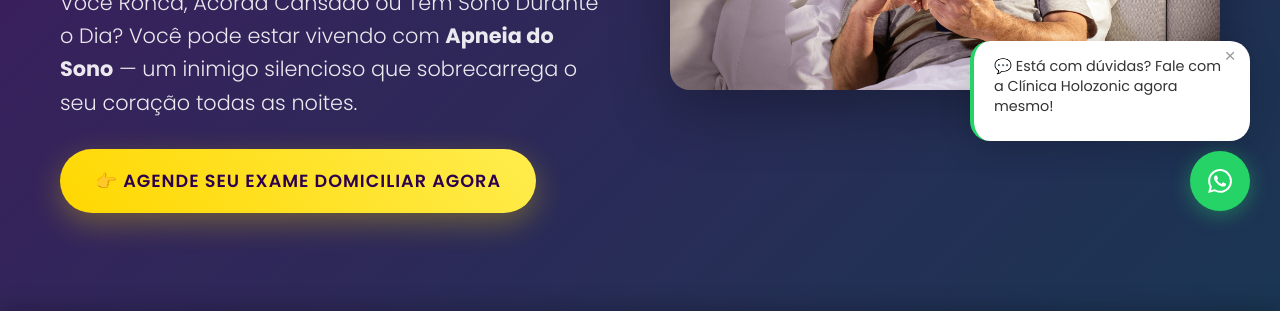
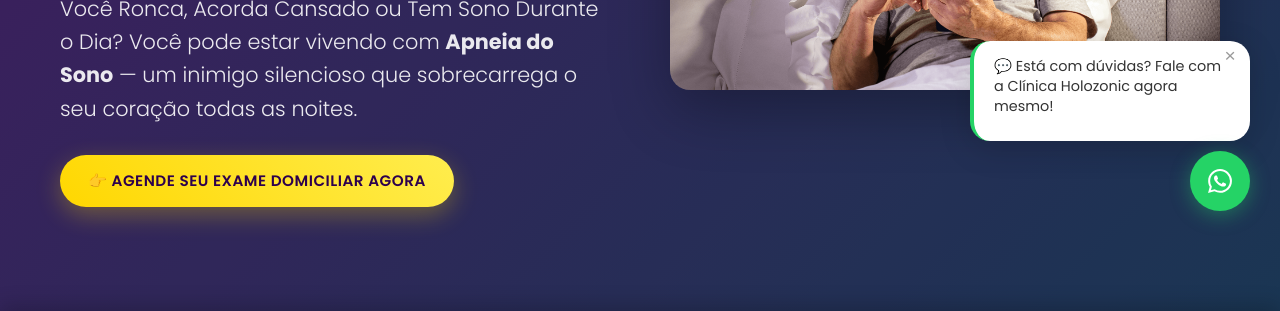
Before and after one commit to andrehoffmannbr/HolozonicSono, a website: page public/index.html in a window 1280 px wide. Shown: the part 489-800 px from the top of the page. Drawn offline with nearby package versions, Linux system fonts and the light colour scheme.

Commit message:
fix: Reduzir tamanho dos botões da seção hero

```diff
--- a/public/index.html
+++ b/public/index.html
@@ -212,15 +212,15 @@
             display: inline-block;
             background: linear-gradient(45deg, var(--gold), #ffed4e);
             color: var(--primary-purple);
-            padding: 18px 35px;
+            padding: 14px 28px;
             border-radius: 50px;
             text-decoration: none;
             font-weight: 600;
-            font-size: 1.1rem;
+            font-size: 0.95rem;
             transition: all 0.3s ease;
-            box-shadow: 0 10px 30px rgba(255, 215, 0, 0.3);
+            box-shadow: 0 8px 25px rgba(255, 215, 0, 0.3);
             text-transform: uppercase;
-            letter-spacing: 1px;
+            letter-spacing: 0.5px;
         }
 
         .cta-button:hover {
```
